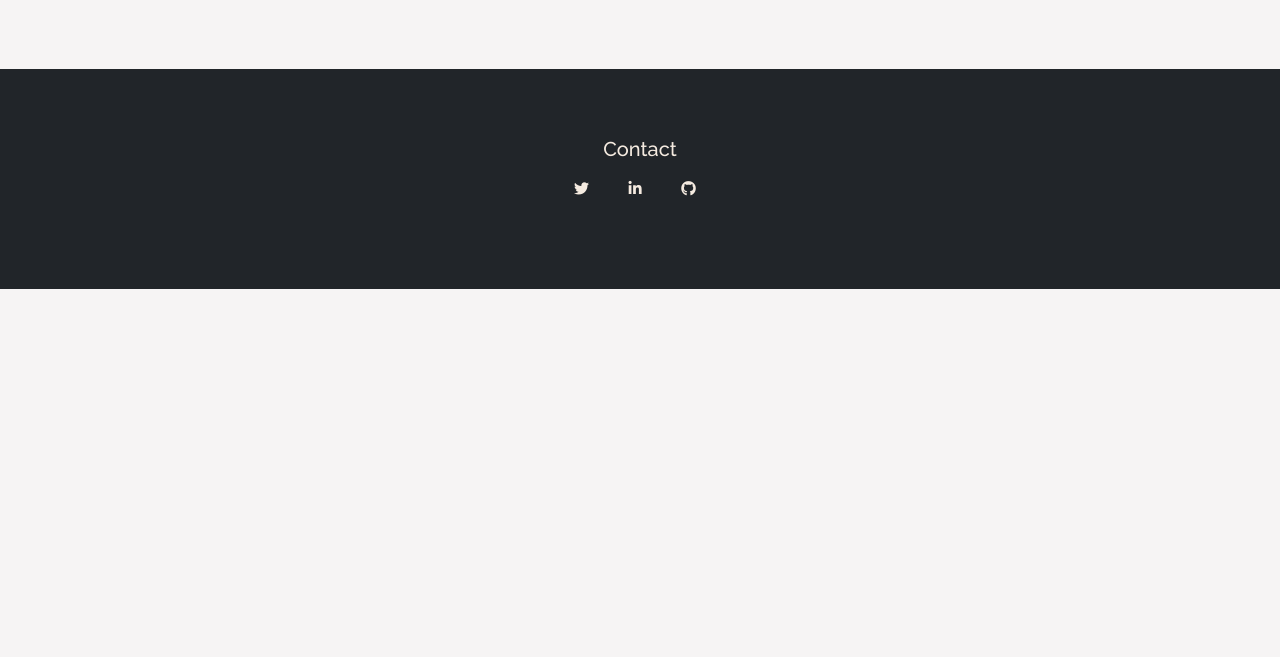
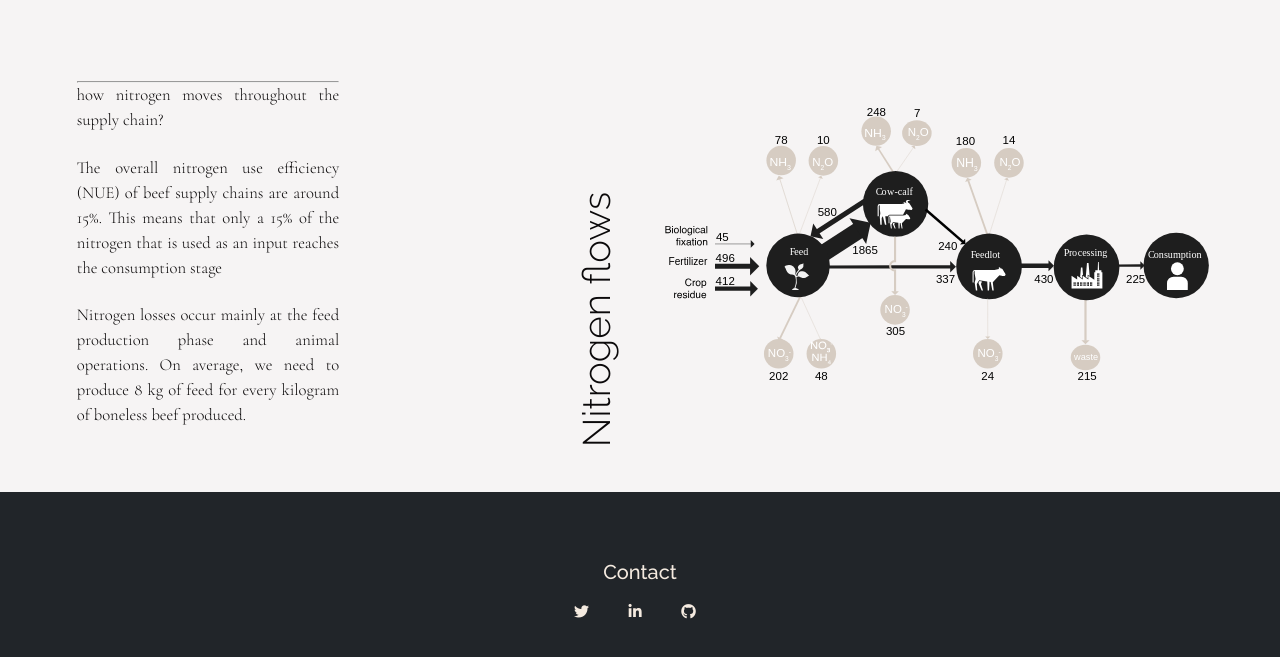
Before and after one commit to ostroskianais/ostroskianais.github.io, a plain HTML site: page N.html in a window 1280 px wide. Shown: the part 751-1408 px from the top of the page. Before the commit the page ends 1040 px from the top, so only its background shows below. Drawn offline with nearby package versions, Linux system fonts and the light colour scheme; a script that the page names is missing.

Commit message:
add nitrogen network

```diff
--- a/N.html
+++ b/N.html
@@ -70,7 +70,7 @@
         <div class="chart-container">
             <div id="chart-text">
                 <hr>
-                <p> have you ever heard of <i>nitrogen polution</i>?
+                <p> <i>Nitrogen Polution</i>
                 </p>
                 <br>
                 <p>
@@ -120,6 +120,32 @@
                 <!-- <div id="n_map"></div> -->
             </div>
         </div>
+        <div class="chart-container">
+            <div id="chart-text">
+                <hr>
+                <p>
+                    how nitrogen moves throughout the supply chain?
+                </p>
+                <br>
+                <p>The overall nitrogen use efficiency (NUE) of beef supply chains are around 15%. This means that only
+                    a
+                    15% of the nitrogen that is used as an input reaches the consumption stage</p>
+                <br>
+                <p>
+                    Nitrogen losses occur mainly at the feed production phase and animal operations. On average, we need
+                    to produce 8 kg of feed for every kilogram of boneless beef produced.
+                </p>
+
+            </div>
+            <div id="chart-title">
+                <h2>Nitrogen flows</h2>
+            </div>
+            <div id="chart">
+                <img src="images/nitrogen_sc.svg" style='height: 100%; width: 100%; object-fit: contain'>
+            </div>
+        </div>
+
+
         <footer>
             <div class="footer-col">
                 <h2>Contact</h2>
```
Also changed, not shown: images/nitrogen_sc.svg (added), 1 other file.
